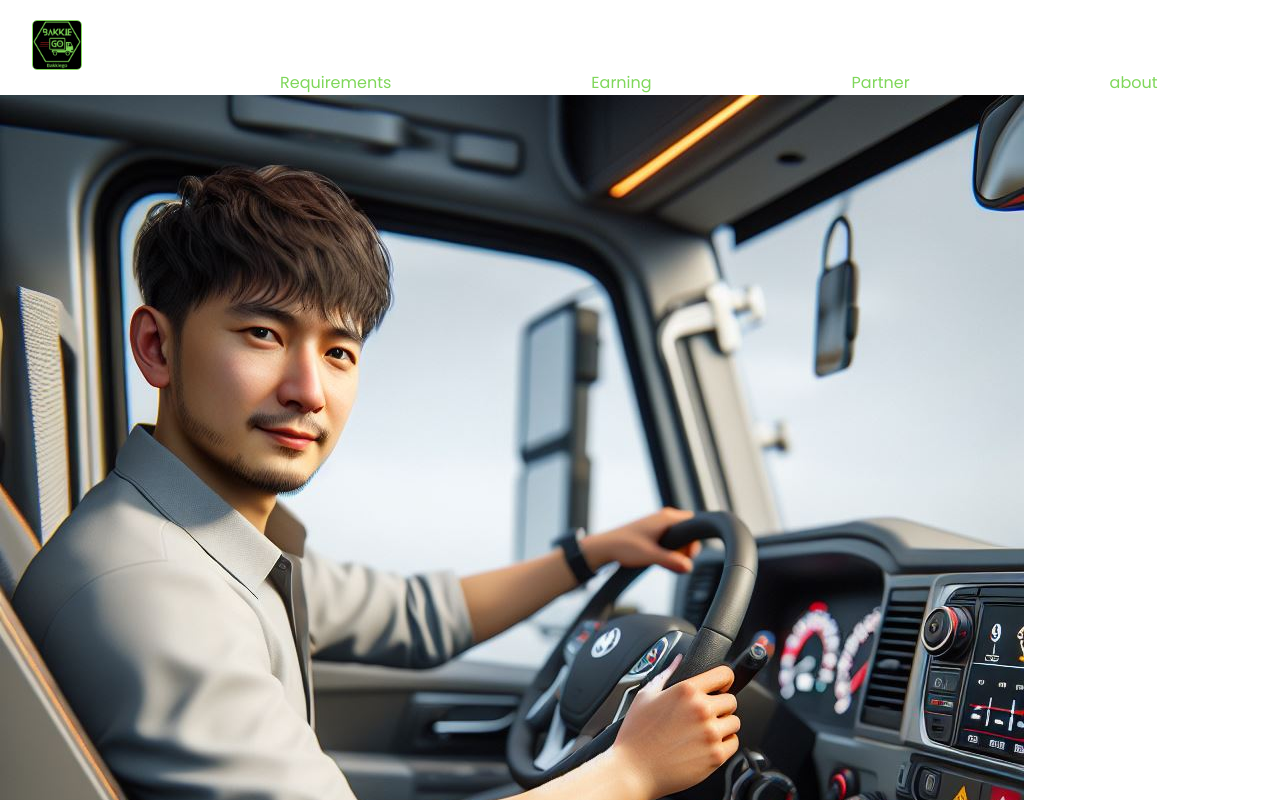
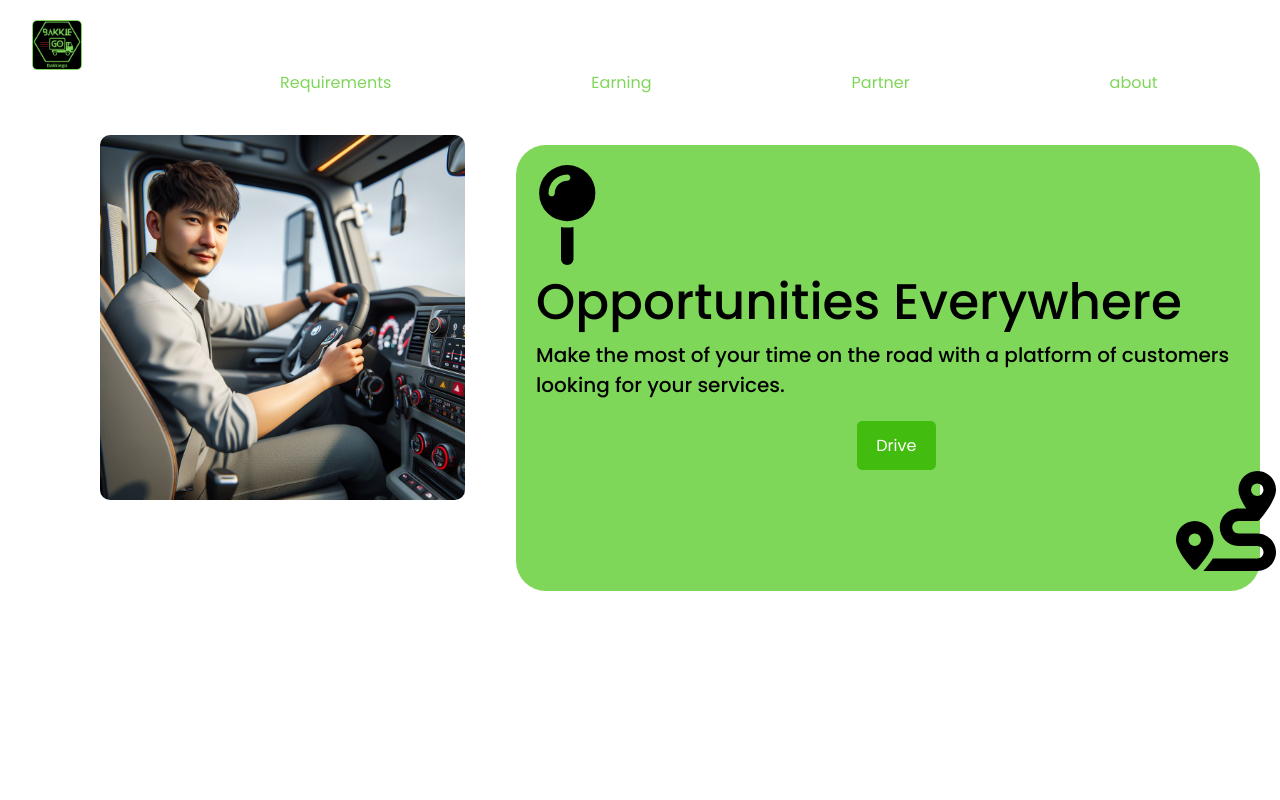
Before and after one commit to leke15/bakkigofree, a React (Create React App) app: page /business in a window 1280 px wide. Shown: the top 800 px of the page. Built offline with nearby package versions, Linux system fonts and the light colour scheme.

Commit message:
styles for business homepage

```diff
--- a/src/components/business/business.css
+++ b/src/components/business/business.css
@@ -1,3 +1,7 @@
+body{
+    /* background-color: black; */
+}
+
 .navbar-links-01{
     margin-left: 100px;
 }
@@ -16,3 +20,72 @@
     background: var(--primary-color);
     color: black;
 }
+
+#pagebanner{
+    padding: 20px;
+}
+
+#imgbanner{
+    width: 40%;
+    float: left;
+    padding: 20px;
+    /* border: 2px solid red; */
+}
+
+#textbanner{
+    margin-top: 30px;
+    width: 60%;
+    float: right;
+    padding: 20px;
+    background-color: var(--primary-color);
+    border-radius: 30px;
+    /* border: 2px solid red; */
+}
+
+#home_text{
+    font-size: 50px;
+}
+
+#desc_text{
+    font-size: 20px;
+}
+
+#driver_img{
+    width: 80%;
+    margin-left: 60px;
+    border-radius: 10px;
+}
+
+#location_pin{
+    font-size: 100px;
+    color: black;
+}
+
+#route_icon{
+    margin-left: 40rem;
+    font-size: 100px;
+    color: black;
+}
+
+#cta-01{
+    margin-left: 20rem;
+    margin-top: 20px;
+}
+
+.cta_01_btn{
+  width: max-content;
+  display: inline-block;
+  background: var(--secondary-color);
+  color: white;
+  padding: 0.75rem 1.2rem;
+  border-radius: 0.4rem;
+  cursor: pointer;
+  border: 1px solid var(--primary-color);
+  transition: var(--transition);
+}
+
+.cta_01_btn:hover{
+    border: 1px solid var(--primary-color);
+    background: black;
+    color: var(--primary-color);
+}
--- a/src/components/business/business.jsx
+++ b/src/components/business/business.jsx
@@ -6,6 +6,9 @@ import Verification from "../verification/Verification"
 import Logo from "../../assets/logo.jpg";
 import aiImage from "../../assets/AiImage.jpg"
 import './business.css'
+import { FontAwesomeIcon } from '@fortawesome/react-fontawesome';
+import { faMapPin } from '@fortawesome/free-solid-svg-icons/faMapPin'
+import { faRoute } from '@fortawesome/free-solid-svg-icons'
 
 
 const business = () => {
@@ -23,20 +26,23 @@ const business = () => {
         <Link smooth to="/#about" >about</Link>
       </div>
       </nav>
-
-      <div>
-        <img src={aiImage} alt="join bakkiego" className=""  />
+    <div id="pagebanner">
+      <div id='imgbanner'>
+        <img src={aiImage} alt="join bakkiego" id='driver_img'  />
       </div>
 
-      <div>
-        <h3>Opportunities Everywhere</h3>
-        <h5>Make the most of your time on the road with a platform of customers looking for your services.</h5>
+      <div id="textbanner">
+        <FontAwesomeIcon icon={faMapPin} id='location_pin'/>
+        <h3 id='home_text'>Opportunities Everywhere</h3>
+        <h5 id='desc_text'>Make the most of your time on the road with a platform of customers looking for your services.</h5>
+      <div id="cta-01">
+            <a href="#verification" download className="cta_01_btn">
+              Drive
+            </a>
+      </div>
+      <FontAwesomeIcon icon={faRoute} id='route_icon'/>
       </div>
 
-      <div className="cta-01">
-            <a href="#verification" download className="btn">
-              sign up to drive
-            </a>
       </div>
     </section>
   )
```
